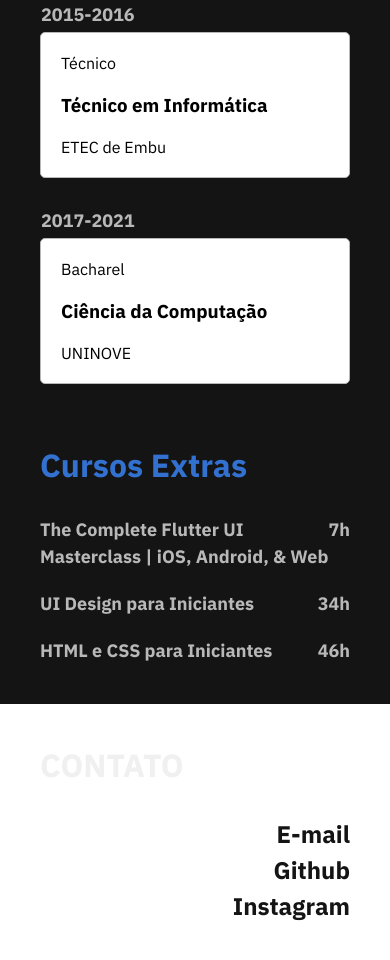
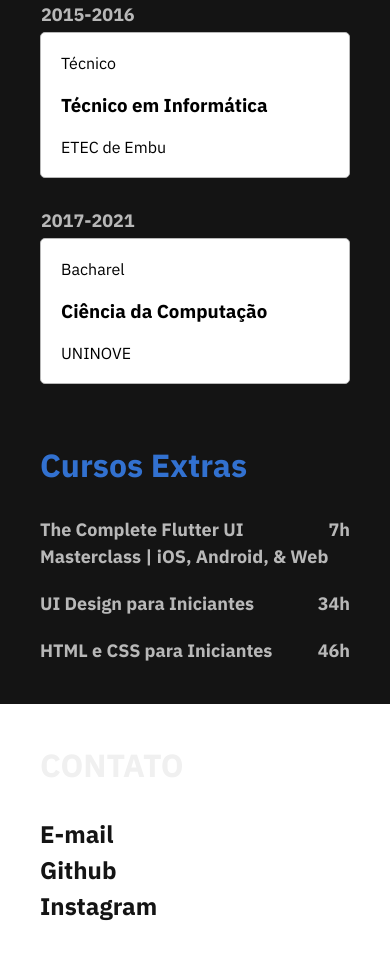
Before and after one commit to Wilian-N-Silva/portfolio, a plain HTML site: page index.html in a window 390 px wide. Shown: the part 3047-4007 px from the top of the page. Drawn offline with Linux system fonts and the light colour scheme.

Commit message:
FIX: Contact alignment

```diff
--- a/assets/css/contato.css
+++ b/assets/css/contato.css
@@ -36,6 +36,10 @@
     grid-template-columns: 1fr;
   }
 
+  .contato-lista {
+    align-items: flex-start;
+  }
+
   .contato-lista li {
     text-align: start;
   }
```
